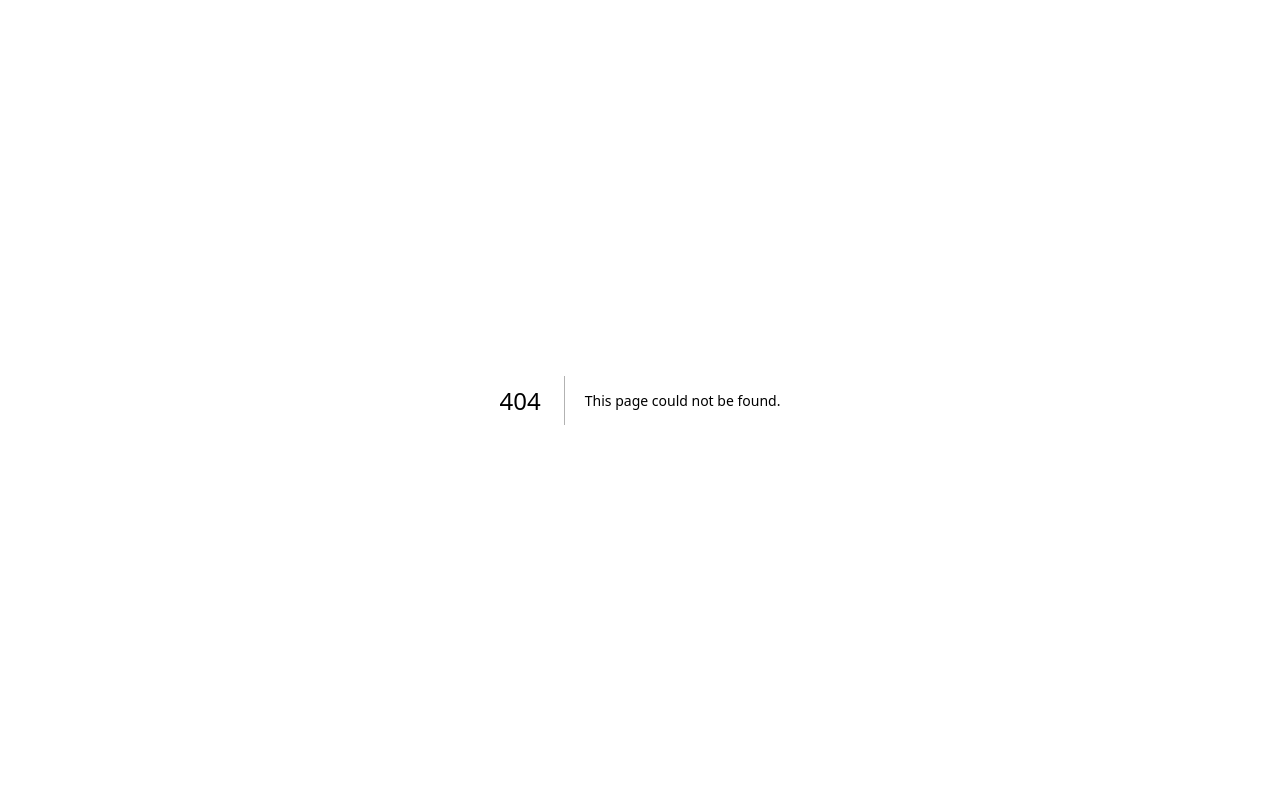
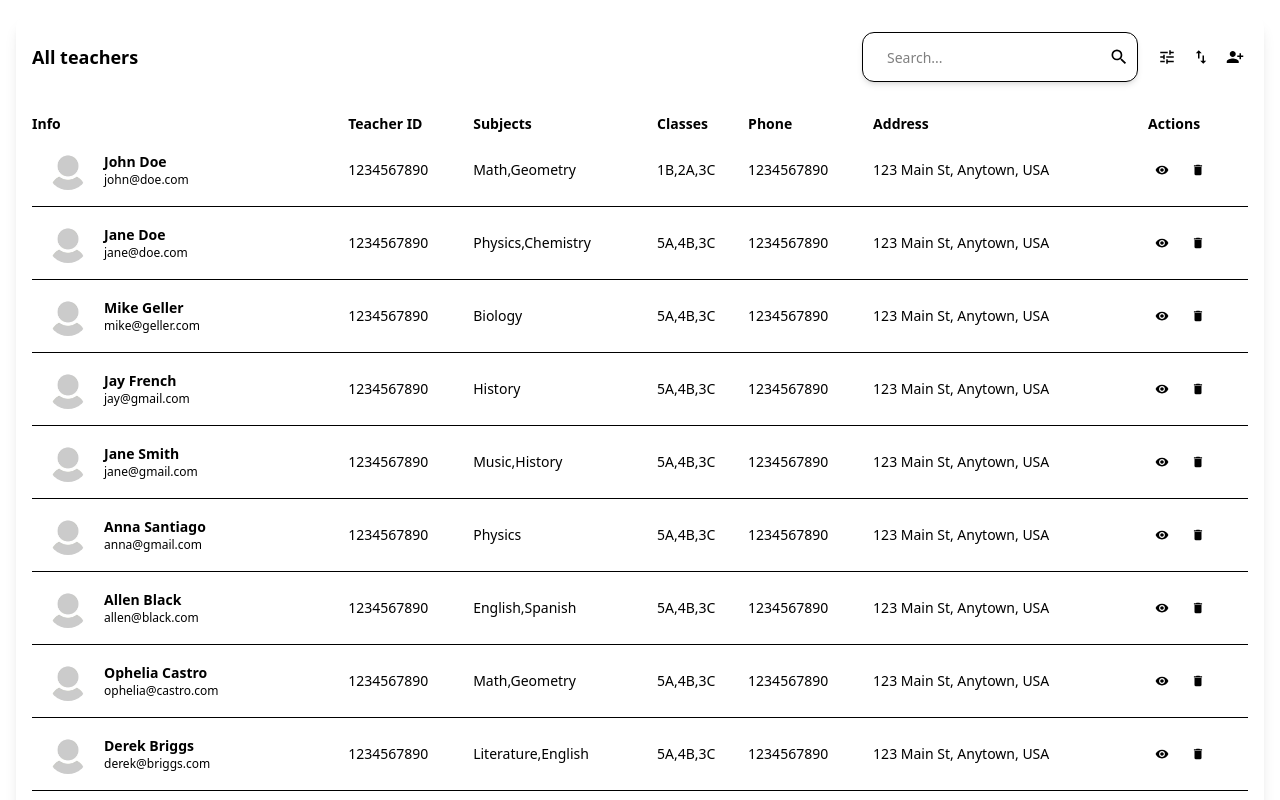
Before and after one commit to thecoderbutcher/notus, a Next.js app: page /teachers/list in a window 1280 px wide. Before the commit this address had no page. Shown: the top 800 px of the page. Built offline with nearby package versions, Linux system fonts and the light colour scheme; no server answers; the database is empty.

Commit message:
feat: teachers views and action --incomplete

```diff
--- /dev/null
+++ b/app/(protected)/dashboard/page.tsx
@@ -0,0 +1,5 @@
+const page = () => {
+  return <div>dashboard page</div>;
+};
+
+export default page;
--- /dev/null
+++ b/app/(protected)/teachers/create/action/create-teacher.ts
@@ -0,0 +1 @@
+export const createTeacher= () => {}
--- /dev/null
+++ b/app/(protected)/teachers/create/components/CreateForm.tsx
@@ -0,0 +1,13 @@
+import FormGroup from '@/app/(protected)/components/FormGroup';
+import { IoPerson } from 'react-icons/io5';
+const CreateForm = () => {
+  return (
+    <div className="flex flex-col w-full lg:w-3/4 2xl:w-2/4 bg-accent rounded-lg px-10">
+      <FormGroup labelFor="name" Icon={IoPerson} labelText="Nombre">
+        <input type="text" name="firstName" placeholder="Ingresar nombres" />
+      </FormGroup>
+    </div>
+  );
+};
+
+export default CreateForm;
--- /dev/null
+++ b/app/(protected)/teachers/create/page.tsx
@@ -0,0 +1,11 @@
+import CreateForm from "./components/CreateForm";
+
+const page = () => {
+  return (
+    <div className="flex flex-col w-full justify-center items-center px-2">
+      <CreateForm />
+    </div>
+  )
+};
+
+export default page;
--- /dev/null
+++ b/app/(protected)/teachers/list/action/list-teachers.ts
@@ -0,0 +1,14 @@
+'use server'
+import { db } from '@/lib/db'
+
+export const listTeachers = async () => {
+    try {
+        return await db.teacher.findMany({
+            include:{
+                person:true
+            }
+        });
+    } catch {
+        return "Profesores no encontrados"
+    }
+}
--- /dev/null
+++ b/app/(protected)/teachers/list/components/Header.tsx
@@ -0,0 +1,28 @@
+import TableSearch from '@/app/(protected)/components/TableSearch';
+import Link from 'next/link';
+import { MdPersonAddAlt1, MdSwapVert, MdTune } from 'react-icons/md';
+
+const Header = () => {
+
+  return (
+    <div className="flex items-center justify-between">
+      <h1 className="hidden md:block text-lg font-semibold">All teachers</h1>
+      <div className="flex flex-col md:flex-row items-center gap-4 w-full md:w-auto">
+        <TableSearch />
+        <div className="flex items-center justify-center text-center gap-2 text-lg text-content/70">
+          <button className="rounded-xl bg-stats-soft_yellow p-1">
+            <MdTune />
+          </button>
+          <button className="rounded-xl bg-stats-soft_yellow p-1">
+            <MdSwapVert />
+          </button>
+          <Link href="/teachers/create" className="rounded-xl bg-stats-soft_yellow p-1">
+            <MdPersonAddAlt1 />
+          </Link>
+        </div>
+      </div>
+    </div>
+  );
+};
+
+export default Header;
--- /dev/null
+++ b/app/(protected)/teachers/list/components/TeachersList.tsx
@@ -0,0 +1,113 @@
+'use client';
+import Table from '@/app/(protected)/components/Table';
+import { useEffect, useState } from 'react';
+import { listTeachers } from '../action/list-teachers';
+import Image from 'next/image';
+import Link from 'next/link';
+import { MdDelete, MdRemoveRedEye } from 'react-icons/md';
+import { role, teachersData} from '@/lib/data';
+
+type Teacher = {
+  id: number;
+  teacherId: string;
+  name: string;
+  email?: string;
+  photo: string;
+  phone: string;
+  subjects: string[];
+  classes: string[];
+  address: string;
+};
+
+const columns = [
+  {
+    header: 'Info',
+    accessor: 'info',
+  },
+  {
+    header: 'Teacher ID',
+    accessor: 'teacherId',
+    className: 'hidden md:table-cell',
+  },
+  {
+    header: 'Subjects',
+    accessor: 'subjects',
+    className: 'hidden md:table-cell',
+  },
+  {
+    header: 'Classes',
+    accessor: 'classes',
+    className: 'hidden md:table-cell',
+  },
+  {
+    header: 'Phone',
+    accessor: 'phone',
+    className: 'hidden lg:table-cell',
+  },
+  {
+    header: 'Address',
+    accessor: 'address',
+    className: 'hidden lg:table-cell',
+  },
+  {
+    header: 'Actions',
+    accessor: 'action',
+  },
+];
+
+const TeachersList = () => {
+  const [teacherList, setTeacherList] = useState<Teacher | string>('');
+
+  useEffect(() => {
+    const dataFetch = async () => {
+      const list = await listTeachers();
+      setTeacherList(list);
+      console.log(list);
+    };
+    dataFetch();
+  }, [setTeacherList]);
+
+  const renderRow = (item: Teacher) => (
+    <tr
+      key={item.id}
+      className="border-b border-content/10 even:bg-stats-pastel_blue/20 text-sm hover:bg-stats-pastel_blue"
+    >
+      <td className="flex items-center gap-4 p-4">
+        <Image
+          src={item.photo}
+          alt={item.name}
+          width={40}
+          height={40}
+          className="md:hidden xl:block w-10 h-10 rounded-full object-cover"
+        />
+        <div className="flex flex-col">
+          <h3 className="font-semibold">{item.name}</h3>
+          <p className="text-xs text-content/50">{item?.email}</p>
+        </div>
+      </td>
+      <td className="hidden md:table-cell">{item.teacherId}</td>
+      <td className="hidden md:table-cell">{item.subjects.join(',')}</td>
+      <td className="hidden md:table-cell">{item.classes.join(',')}</td>
+      <td className="hidden md:table-cell">{item.phone}</td>
+      <td className="hidden md:table-cell">{item.address}</td>
+      <td>
+        <div className="flex items-center gap-2 text-content/70">
+          <Link href={`/list/teachers/${item.id}`}>
+            <button className="w-7 h-7 flex items-center justify-center rounded-full bg-stats-mint_green">
+              <MdRemoveRedEye />
+            </button>
+          </Link>
+          {role === 'admin' && (
+            <button className="w-7 h-7 flex items-center justify-center rounded-full bg-stats-pastel_pink">
+              <MdDelete />
+              {/* <FormModal table="teacher" type="delete" id={item.id}/> */}
+            </button>
+          )}
+        </div>
+      </td>
+    </tr>
+  );
+  return <Table data={teachersData} columns={columns} renderRow={renderRow} />;
+};
+
+export default TeachersList;
--- /dev/null
+++ b/app/(protected)/teachers/list/page.tsx
@@ -0,0 +1,18 @@
+'use client';
+
+import Pagination from '@/app/(protected)/components/Pagination';
+import Header from './components/Header';
+import TeachersList from './components/TeachersList';
+
+
+const ListTeachers = () => {
+  return (
+    <div className="flex flex-col flex-1 gap-4 p-4  bg-white shadow-lg shadow-shadow rounded-xl m-4 ">
+      <Header />
+      <TeachersList />
+      <Pagination />
+    </div>
+  );
+};
+
+export default ListTeachers;
--- /dev/null
+++ b/app/(protected)/teachers/page.tsx
@@ -0,0 +1,5 @@
+const page = () => {
+  return <div>Page</div>;
+};
+
+export default page;
--- /dev/null
+++ b/app/(protected)/teachers/view/[id]/page.tsx
@@ -0,0 +1,10 @@
+import { ParamsProp } from '@/lib/typedef';
+
+const page = async ({ params }: ParamsProp) => {
+  const { id } = await params;
+  console.log(id);
+
+  return <div>page</div>;
+};
+
+export default page;
--- /dev/null
+++ b/app/(protected)/teachers/view/action/view-teacher.tsx
@@ -0,0 +1 @@
+export const viewTeacher= () => {}
```
